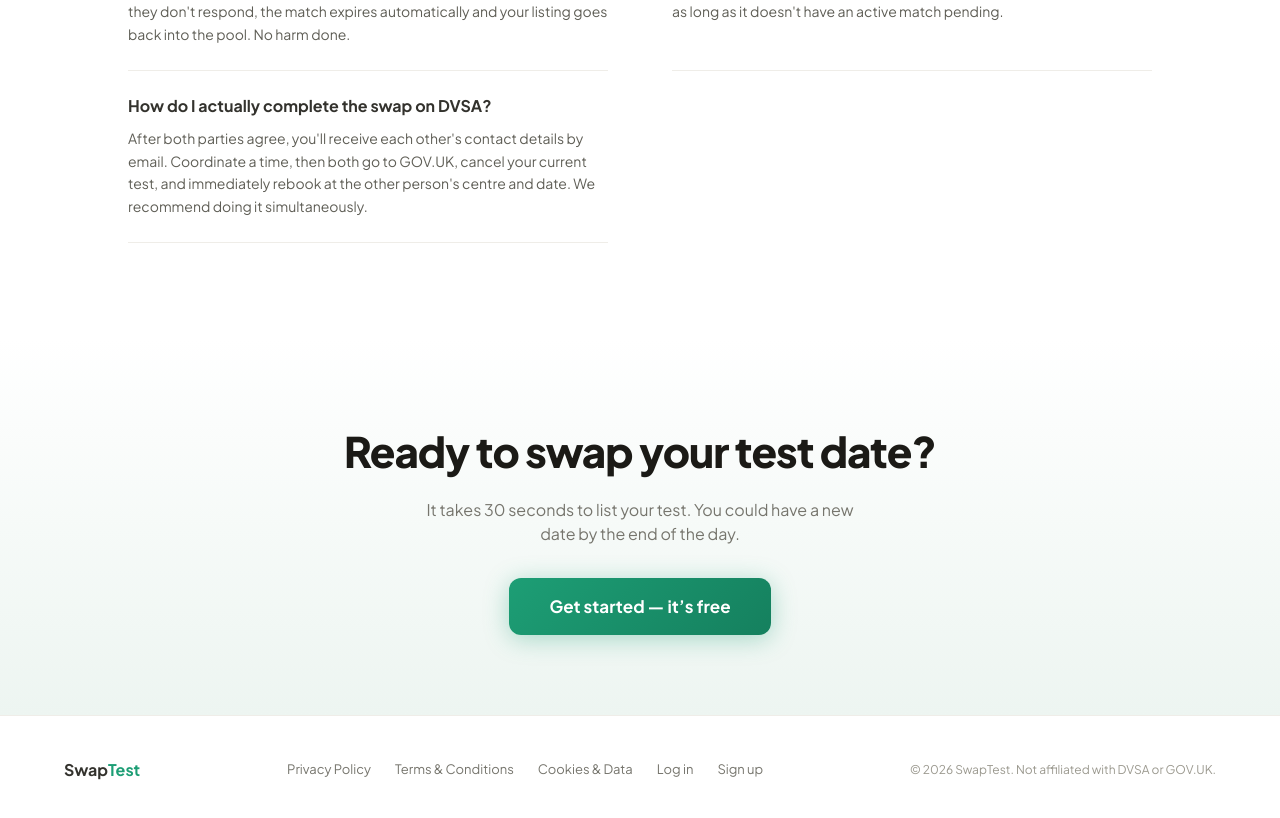
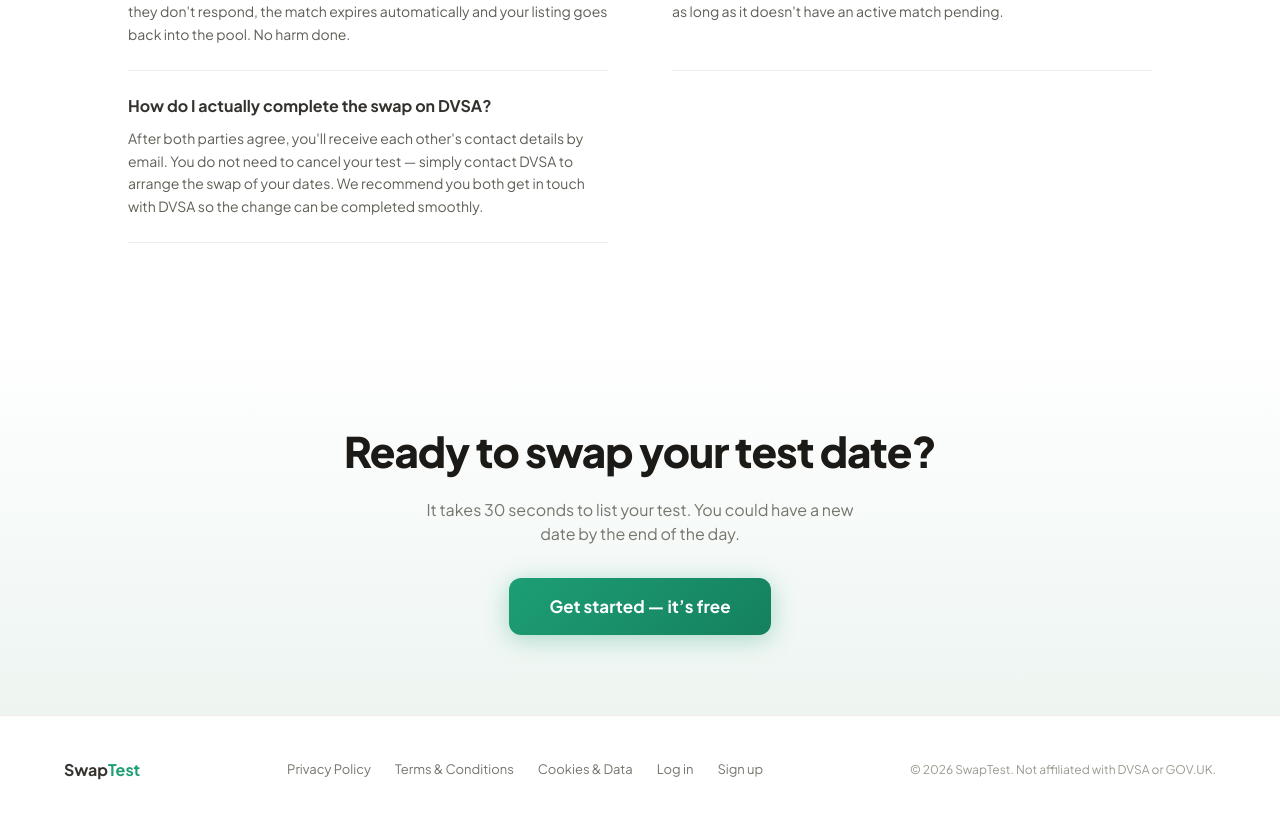
Before and after one commit to crazybulkreviewnew/swaptest, a Next.js app: page / in a window 1280 px wide. Shown: the part 2661-3479 px from the top of the page. Built offline with nearby package versions, Linux system fonts and the light colour scheme; no server answers.

Commit message:
fix: correct DVSA swap FAQ — no need to cancel the test
Candidates do not cancel and rebook; they contact DVSA to arrange the date
swap. Updated both the visible homepage FAQ and the FAQPage JSON-LD so the
structured data stays in sync.

Co-Authored-By: Claude Opus 4.8 <noreply@anthropic.com>

```diff
--- a/app/layout.js
+++ b/app/layout.js
@@ -116,7 +116,7 @@ const jsonLd = {
           name: "How do I actually complete the swap on DVSA?",
           acceptedAnswer: {
             "@type": "Answer",
-            text: "After both parties agree, you'll receive each other's contact details by email. Coordinate a time, then both go to GOV.UK, cancel your current test, and immediately rebook at the other person's centre and date. We recommend doing it simultaneously.",
+            text: "After both parties agree, you'll receive each other's contact details by email. You do not need to cancel your test — simply contact DVSA to arrange the swap of your dates. We recommend you both get in touch with DVSA so the change can be completed smoothly.",
           },
         },
       ],
--- a/app/page.js
+++ b/app/page.js
@@ -275,7 +275,7 @@ export default function HomePage() {
               },
               {
                 q: "How do I actually complete the swap on DVSA?",
-                a: "After both parties agree, you'll receive each other's contact details by email. Coordinate a time, then both go to GOV.UK, cancel your current test, and immediately rebook at the other person's centre and date. We recommend doing it simultaneously.",
+                a: "After both parties agree, you'll receive each other's contact details by email. You do not need to cancel your test — simply contact DVSA to arrange the swap of your dates. We recommend you both get in touch with DVSA so the change can be completed smoothly.",
               },
             ].map((faq, i) => (
               <div key={i} className="py-6 border-b border-[var(--border-faint)]">
```
